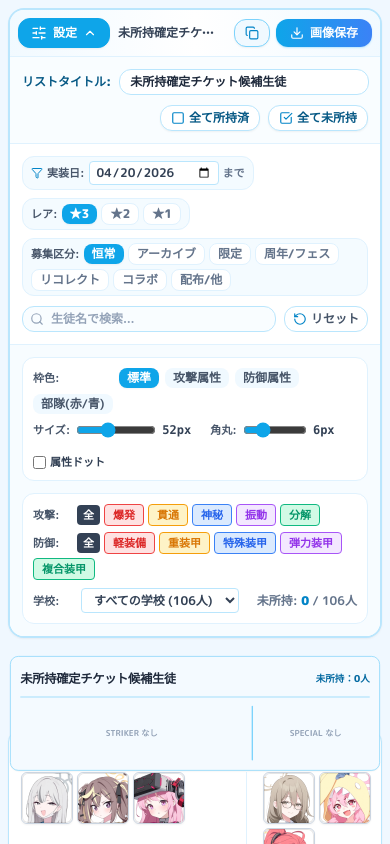
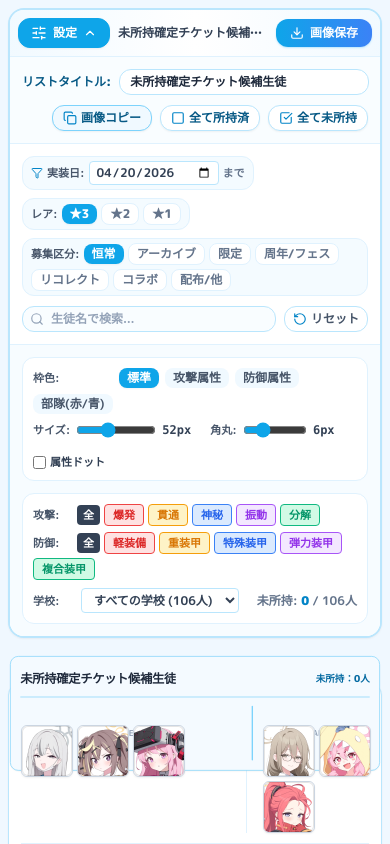
Before and after one commit to roundabout-oxygen/ba-list-generator, a React (Vite) app: page / in a window 390 px wide. Both pictures are taken after a click on the button "設定". Shown: the top 844 px of the page. Built offline with nearby package versions, Linux system fonts and the light colour scheme.

Commit message:
fix: adjust mobile canvas height layout to prevent overlapping list and hide copy button initially on mobile

```diff
--- a/src/components/ControlPanel.tsx
+++ b/src/components/ControlPanel.tsx
@@ -154,25 +154,25 @@ export const ControlPanel: React.FC<ControlPanelProps> = ({
 
         {/* 右側：画像保存ボタン群（スマホでも初期表示） */}
         <div className="flex items-center gap-1.5 shrink-0">
-          {/* 画像コピー（スマホでも邪魔にならないよう配置） */}
+          {/* 画像コピー（PC表示のみ初期表示、スマホ時は設定を開いた中へ） */}
           <button
             type="button"
             onClick={handleCopy}
             disabled={isCopying}
-            className="inline-flex items-center gap-1 px-2.5 sm:px-3 py-1.5 rounded-xl border border-sky-300 bg-sky-50 hover:bg-sky-100 disabled:opacity-60 text-sky-800 text-xs font-extrabold transition shadow-sm active:scale-95"
+            className="hidden sm:inline-flex items-center gap-1 px-3 py-1.5 rounded-xl border border-sky-300 bg-sky-50 hover:bg-sky-100 disabled:opacity-60 text-sky-800 text-xs font-extrabold transition shadow-sm active:scale-95"
             title="画像をクリップボードにコピー"
           >
             {copied ? (
               <>
                 <Check className="w-3.5 h-3.5 text-emerald-600" />
-                <span className="text-emerald-700 hidden sm:inline">完了!</span>
+                <span className="text-emerald-700">完了!</span>
               </>
             ) : isCopying ? (
               <div className="w-3.5 h-3.5 border-2 border-sky-600 border-t-transparent rounded-full animate-spin" />
             ) : (
               <>
                 <Copy className="w-3.5 h-3.5 text-sky-600" />
-                <span className="hidden sm:inline">画像コピー</span>
+                <span>画像コピー</span>
               </>
             )}
           </button>
@@ -221,6 +221,28 @@ export const ControlPanel: React.FC<ControlPanelProps> = ({
             </div>
 
             <div className="flex items-center gap-2 w-full sm:w-auto justify-end">
+              {/* スマホ時のみ設定内にコピーボタンを配置 */}
+              <button
+                type="button"
+                onClick={handleCopy}
+                disabled={isCopying}
+                className="sm:hidden inline-flex items-center gap-1 px-2.5 py-1 rounded-xl border border-sky-300 bg-sky-50 hover:bg-sky-100 disabled:opacity-60 text-sky-800 text-xs font-bold transition shadow-sm active:scale-95"
+              >
+                {copied ? (
+                  <>
+                    <Check className="w-3.5 h-3.5 text-emerald-600" />
+                    <span>コピー完了!</span>
+                  </>
+                ) : isCopying ? (
+                  <div className="w-3.5 h-3.5 border-2 border-sky-600 border-t-transparent rounded-full animate-spin" />
+                ) : (
+                  <>
+                    <Copy className="w-3.5 h-3.5 text-sky-600" />
+                    <span>画像コピー</span>
+                  </>
+                )}
+              </button>
+
               <button
                 type="button"
                 onClick={onClearAllUnowned}
--- a/src/components/UnownedCanvas.tsx
+++ b/src/components/UnownedCanvas.tsx
@@ -1,4 +1,4 @@
-import React, { useRef, useState, useEffect } from 'react';
+import React, { useRef, useState, useLayoutEffect } from 'react';
 import { Character, CanvasStyleConfig } from '../types';
 import { CharacterIcon } from './CharacterIcon';
 
@@ -25,32 +25,37 @@ export const UnownedCanvas: React.FC<UnownedCanvasProps> = ({
 
   const wrapperRef = useRef<HTMLDivElement | null>(null);
   const [scale, setScale] = useState(1);
-  const [scaledHeight, setScaledHeight] = useState<number | undefined>(undefined);
+  const [wrapperHeight, setWrapperHeight] = useState<number | undefined>(undefined);
 
-  useEffect(() => {
-    const updateScale = () => {
+  // useLayoutEffectでレンダリング直後にサイズを正確に再計算し、下部要素への重なりを100%防止
+  useLayoutEffect(() => {
+    const updateSize = () => {
       if (!wrapperRef.current) return;
       const containerWidth = wrapperRef.current.clientWidth;
+      let s = 1;
       if (containerWidth > 0 && containerWidth < ORIGINAL_WIDTH) {
-        const s = containerWidth / ORIGINAL_WIDTH;
-        setScale(s);
-        if (canvasRef.current) {
-          setScaledHeight(canvasRef.current.offsetHeight * s);
+        s = containerWidth / ORIGINAL_WIDTH;
+      }
+      setScale(s);
+
+      if (canvasRef.current) {
+        const naturalH = canvasRef.current.offsetHeight;
+        if (naturalH > 0) {
+          // transform: scale() を適用しても親要素の高さを縮小後の高さ（naturalH * s）に合わせることで
+          // 次の要素（生徒リスト）が一切被らず自然に下に押し出される
+          setWrapperHeight(Math.ceil(naturalH * s));
         }
-      } else {
-        setScale(1);
-        setScaledHeight(undefined);
       }
     };
 
-    updateScale();
-    window.addEventListener('resize', updateScale);
-    const observer = new ResizeObserver(updateScale);
+    updateSize();
+    window.addEventListener('resize', updateSize);
+    const observer = new ResizeObserver(updateSize);
     if (wrapperRef.current) observer.observe(wrapperRef.current);
     if (canvasRef.current) observer.observe(canvasRef.current);
 
     return () => {
-      window.removeEventListener('resize', updateScale);
+      window.removeEventListener('resize', updateSize);
       observer.disconnect();
     };
   }, [unownedCharacters, styleConfig]);
@@ -60,14 +65,14 @@ export const UnownedCanvas: React.FC<UnownedCanvasProps> = ({
       {/*
         外側レスポンシブコンテナ
         - 横幅最大100%
-        - 高さは scale 適用時の実高さを反映（初期値は auto）
+        - 高さは scale 適用後の実高さを強制適用し、マージン下部を確保してリストとの重なりを防止
       */}
       <div
         ref={wrapperRef}
         className="w-full max-w-[548px] flex justify-center overflow-visible"
         style={{
-          height: scaledHeight !== undefined ? `${scaledHeight}px` : 'auto',
-          minHeight: '60px',
+          height: wrapperHeight !== undefined ? `${wrapperHeight}px` : 'auto',
+          marginBottom: scale < 1 ? '8px' : '0px',
         }}
       >
         {/*
```
